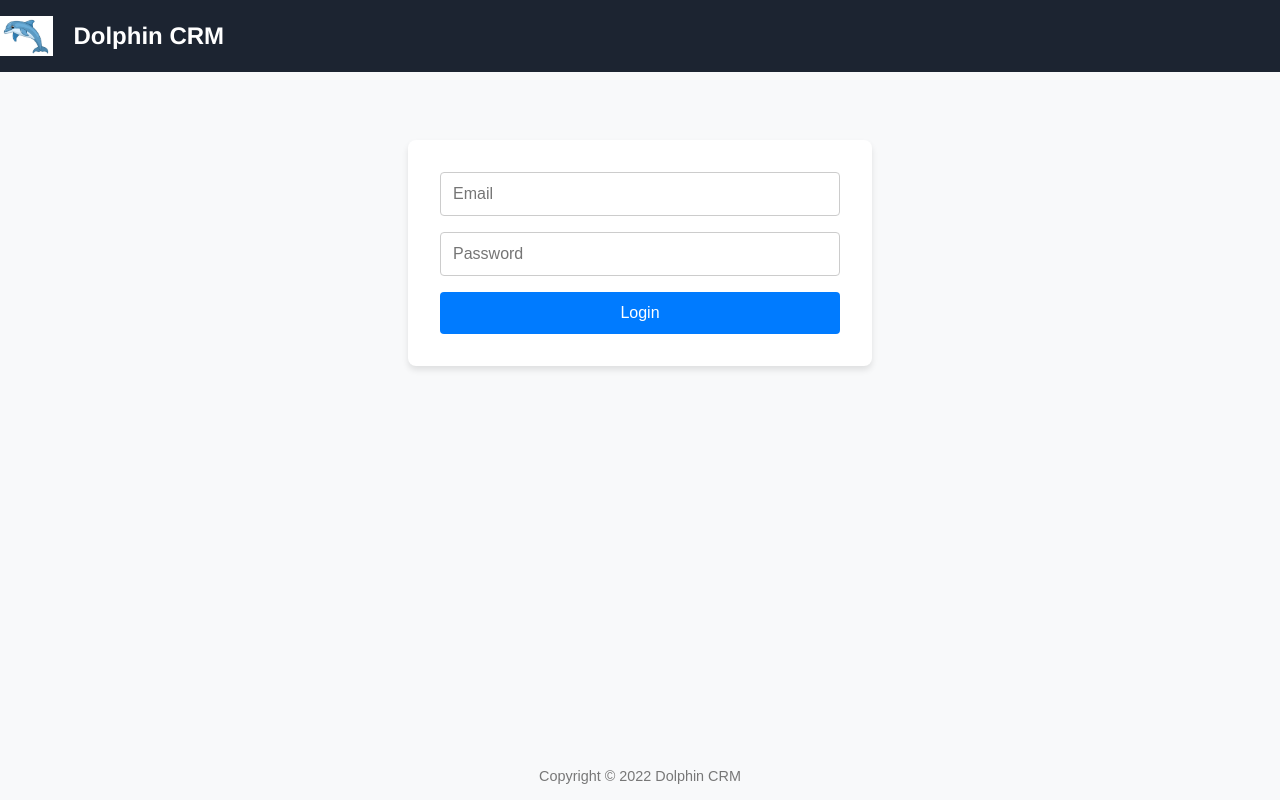
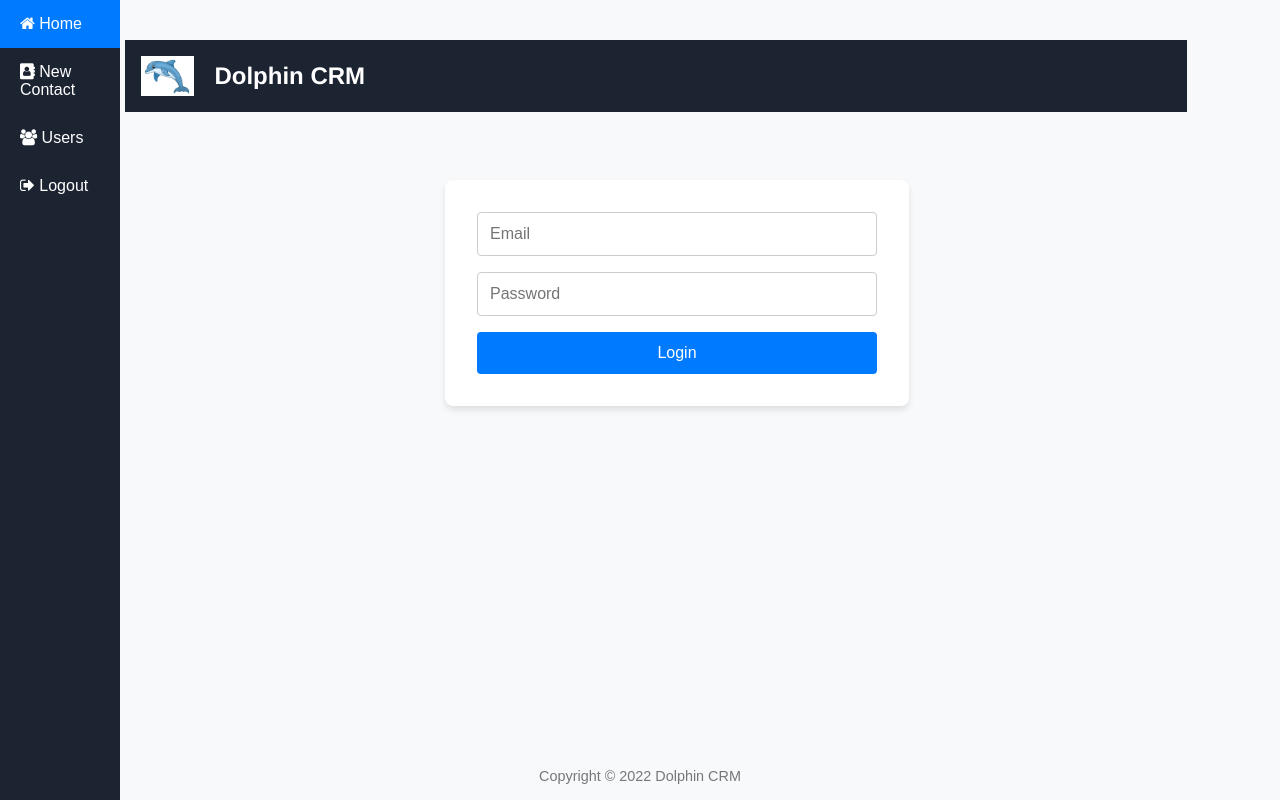
Before and after one commit to RinaldoHalliburton/info2180-finalproject, a PHP site: page / in a window 1280 px wide; the page is wider, and only the part inside the window is pictured. Run offline with PHP 8.4, Linux system fonts and the light colour scheme.

Commit message:
Sidebar Layout

```diff
--- a/dolphin.css
+++ b/dolphin.css
@@ -10,11 +10,70 @@ body {
     height: 100vh;
 }
 
+/* Sidebar styles */
+#sidebar {
+    width: 120px;
+    background-color: #1c2431;
+    color: #fff;
+    display: flex;
+    flex-direction: column;
+    position: fixed;
+    left: 0;
+    height: 100%;
+}
+
+.sidebar-header {
+    padding: 20px;
+    background: #0056b3;
+    text-align: center;
+}
+
+.sidebar-header h2 {
+    margin: 0;
+    font-size: 1.5rem;
+}
+
+.sidebar-menu {
+    list-style: none;
+    padding: 0;
+    margin: 0;
+}
+
+.sidebar-menu li {
+    margin: 0;
+}
+
+.sidebar-menu a {
+    display: block;
+    padding: 15px 20px;
+    color: #fff;
+    text-decoration: none;
+    font-size: 1rem;
+    transition: background 0.3s ease;
+}
+
+.sidebar-menu a:hover,
+.sidebar-menu a.active {
+    background: #007bff;
+    color: #fff;
+}
+
+/* Main content area */
+#main-content {
+    padding: 20px;
+    width: calc(100% - 250px);
+    display: flex;
+    flex-direction: column;
+    align-items: flex-start;
+    justify-content: flex-start;
+    margin-top: 20px;
+}
+
 /* Header styles */
 header {
     width: 100%;
     background-color: #1c2431;
-    padding: 1rem 4rem;
+    padding: 1rem;
     display: flex;
     justify-content: flex-start;
     align-items: center;
@@ -44,6 +103,7 @@ header h1 {
     padding: 2rem;
     text-align: center;
     margin-top: 2rem;
+    margin-left: 20rem;
 }
 
 #login-div h2 {
@@ -55,6 +115,7 @@ header h1 {
 form {
     display: flex;
     flex-direction: column;
+    justify-content: center;
 }
 
 input[type="email"],
@@ -118,6 +179,7 @@ h1 {
 /* Tables */
 table {
     width: 100%;
+    max-width: 1000px; /* Prevent table from being too large */
     border-collapse: collapse;
     margin-top: 2em;
     box-shadow: 0 4px 12px rgba(0, 0, 0, 0.1);
--- a/index.html
+++ b/index.html
@@ -12,6 +12,19 @@
     <title>Dolphin CRM</title>
   </head>
   <body>
+    <!-- Sidebar -->
+    <div id="sidebar">
+      <ul class="sidebar-menu">
+        <li><a href="#" id="home-link" class="active"><i class="fa fa-home"></i> Home</a></li>
+        <li><a href="#" id="new-contact-link"><i class="fa fa-address-book"></i> New Contact</a></li>
+        <li><a href="#"><i class="fa fa-users"></i> Users</a></li>
+        <li><a href="#"><i class="fa fa-sign-out"></i> Logout</a></li>
+      </ul>
+    </div>
+
+    <!-- Main content area -->
+    <div id="main-content">
+
     <!-- Header with logo and title -->
     <header>
       <img src="dolphin.jpg" alt="Dolphin CRM Logo" class="logo" />
@@ -41,6 +54,39 @@
         <button id="login-button">Login</button>
       </form>
     </div>
+    <!-- new user form -->
+    <div id="new-contact-section" class="content-section" style="display: none;">
+      <h2>New Contact</h2>
+      <form>
+        <div>
+          <label for="first-name">First Name</label>
+          <input type="text" id="first-name" placeholder="First Name" required />
+        </div>
+        <div>
+          <label for="last-name">Last Name</label>
+          <input type="text" id="last-name" placeholder="Last Name" required />
+        </div>
+        <div>
+          <label for="email">Email</label>
+          <input type="email" id="email" placeholder="something@example.com" required />
+        </div>
+        <div>
+          <label for="password">Password</label>
+          <input type="password" id="password" placeholder="Password" required />
+        </div>
+        <div>
+          <label for="role">Role</label>
+          <select id="role" required>
+            <option value="Member">Member</option>
+            <option value="Admin">Admin</option>
+          </select>
+        </div>
+        <button type="submit" class="styled-button">Save</button>
+      </form>
+    </div>
+  </div>
+
+
     <!-- Dashboard and other sections -->
     <h1 id="title-div"></h1>
     <div id="dashboard-div"></div>
```
